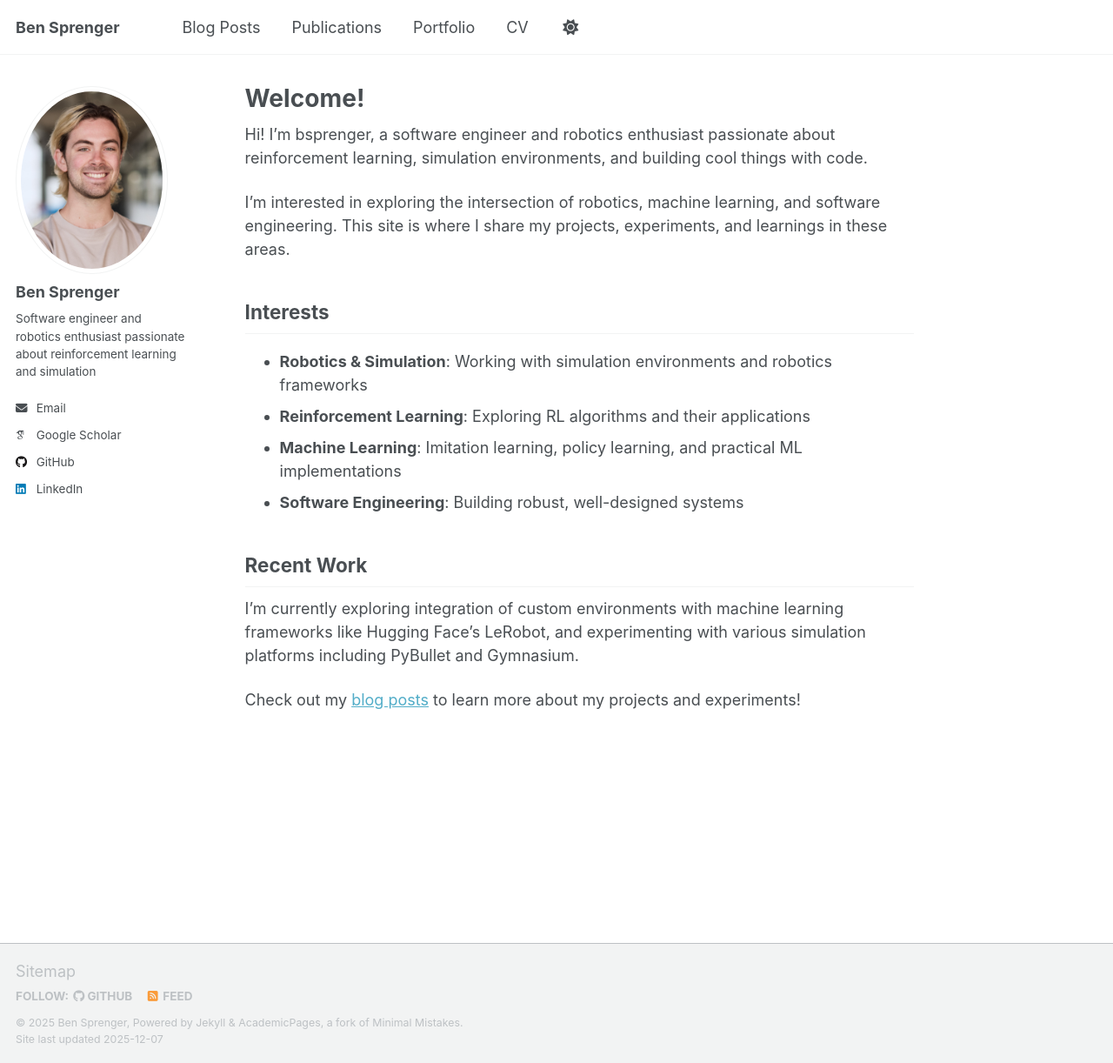
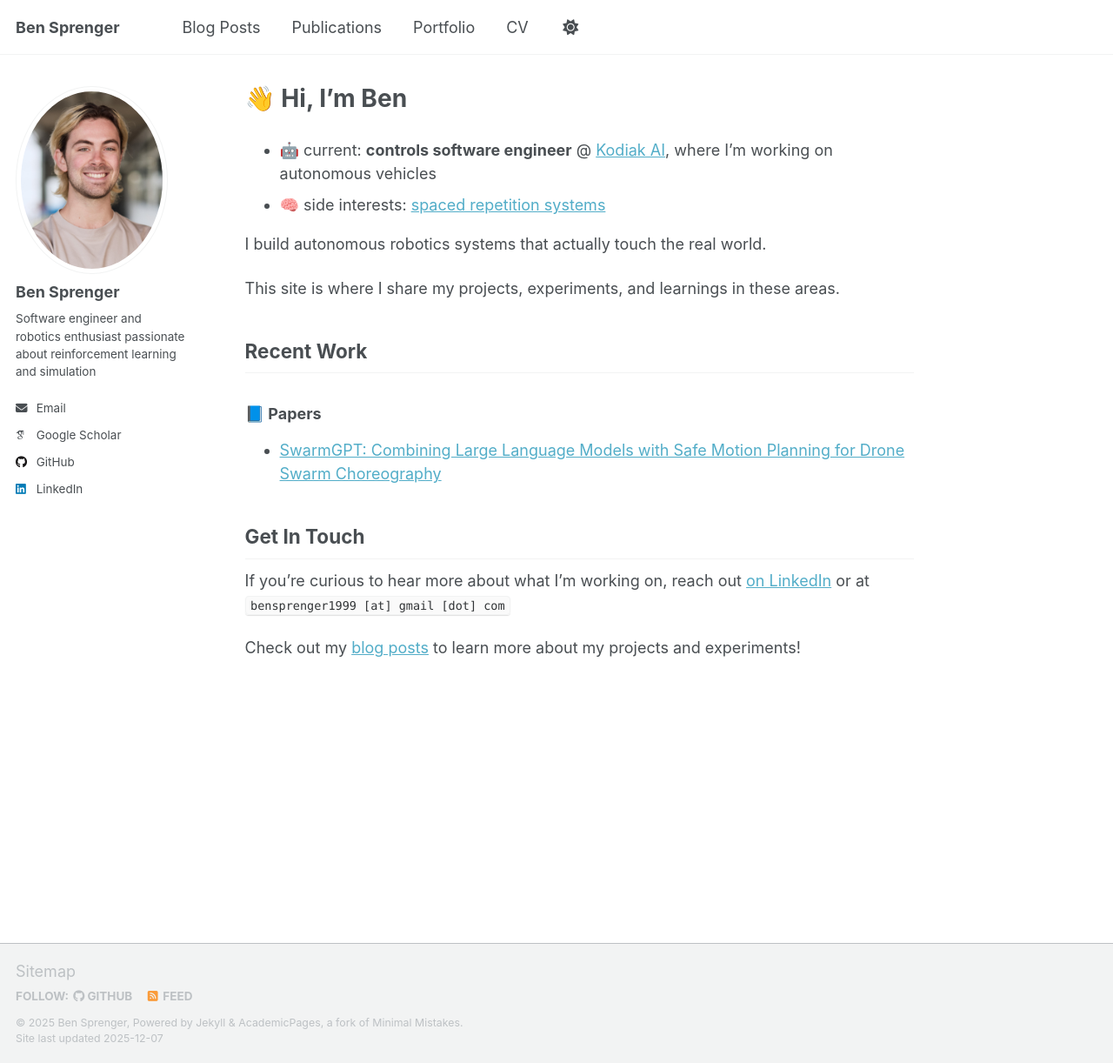
Before and after one commit to bsprenger/bsprenger.github.io, a Jekyll site: the page built from _pages/about.md, in a window 1280 px wide and 1222 px high. Shown: the whole window at 87% size. Built offline with Jekyll 4.4.1, drawn with Linux system fonts in a browser that asks for light colours; some web fonts are replaced; a script that is not in the unit is left out.

Commit message:
Revise about page with new title and content
Updated personal introduction and interests section.

```diff
--- a/_pages/about.md
+++ b/_pages/about.md
@@ -1,25 +1,27 @@
 ---
 permalink: /
-title: "Welcome!"
+title: "👋 Hi, I'm Ben"
 author_profile: true
 redirect_from:
   - /about/
   - /about.html
 ---
 
-Hi! I'm bsprenger, a software engineer and robotics enthusiast passionate about reinforcement learning, simulation environments, and building cool things with code.
+- 🤖 current: **controls software engineer** @ [Kodiak AI](https://kodiak.ai/), where I'm working on autonomous vehicles
+- 🧠 side interests: [spaced repetition systems](https://en.wikipedia.org/wiki/Spaced_repetition)
 
-I'm interested in exploring the intersection of robotics, machine learning, and software engineering. This site is where I share my projects, experiments, and learnings in these areas.
+I build autonomous robotics systems that actually touch the real world.
 
-## Interests
-
-- **Robotics & Simulation**: Working with simulation environments and robotics frameworks
-- **Reinforcement Learning**: Exploring RL algorithms and their applications
-- **Machine Learning**: Imitation learning, policy learning, and practical ML implementations
-- **Software Engineering**: Building robust, well-designed systems
+This site is where I share my projects, experiments, and learnings in these areas.
 
 ## Recent Work
 
-I'm currently exploring integration of custom environments with machine learning frameworks like Hugging Face's LeRobot, and experimenting with various simulation platforms including PyBullet and Gymnasium.
+### 📘 Papers
+- [SwarmGPT: Combining Large Language Models with Safe Motion Planning for Drone Swarm Choreography](https://ieeexplore.ieee.org/stamp/stamp.jsp?arnumber=11197931)
+
+## Get In Touch
+
+If you're curious to hear more about what I'm working on, reach out [on LinkedIn](https://www.linkedin.com/in/bensprenger/) or at `bensprenger1999 [at] gmail [dot] com`
+
 
 Check out my [blog posts](/year-archive/) to learn more about my projects and experiments!
```
